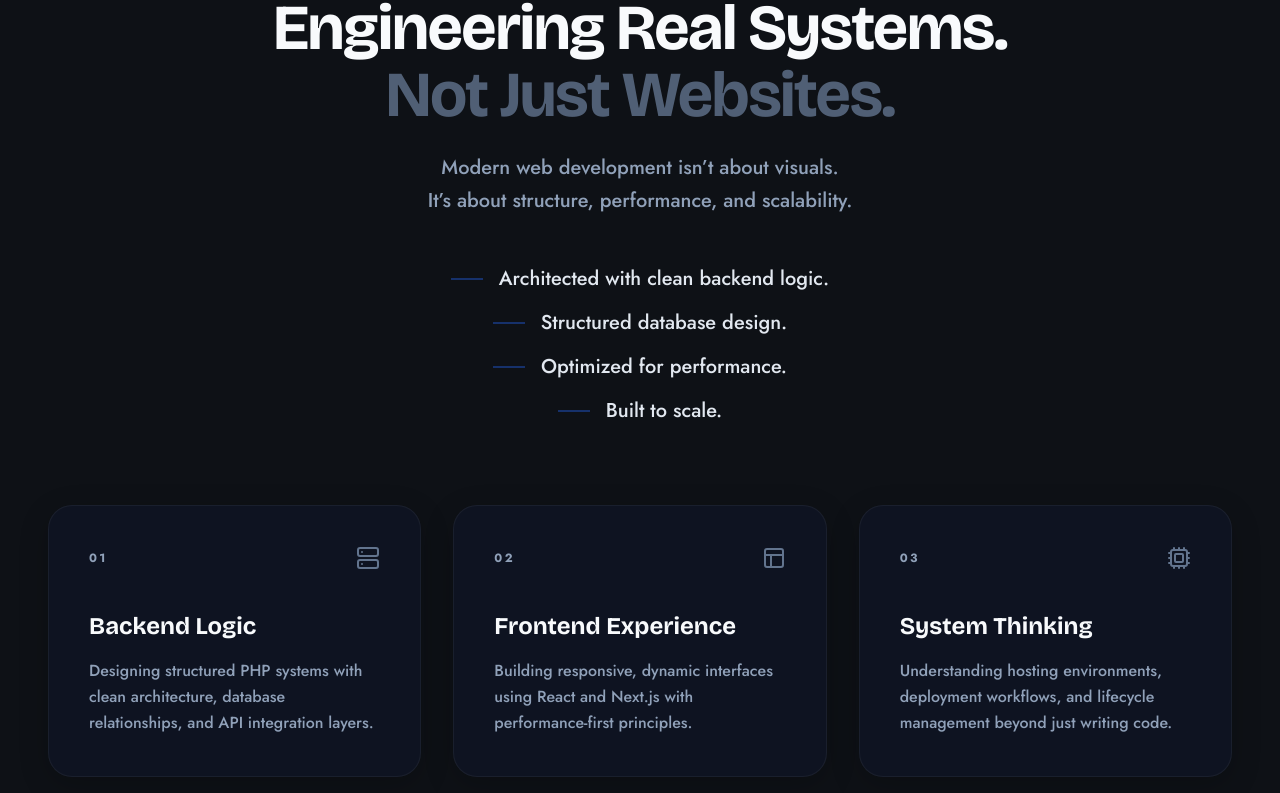
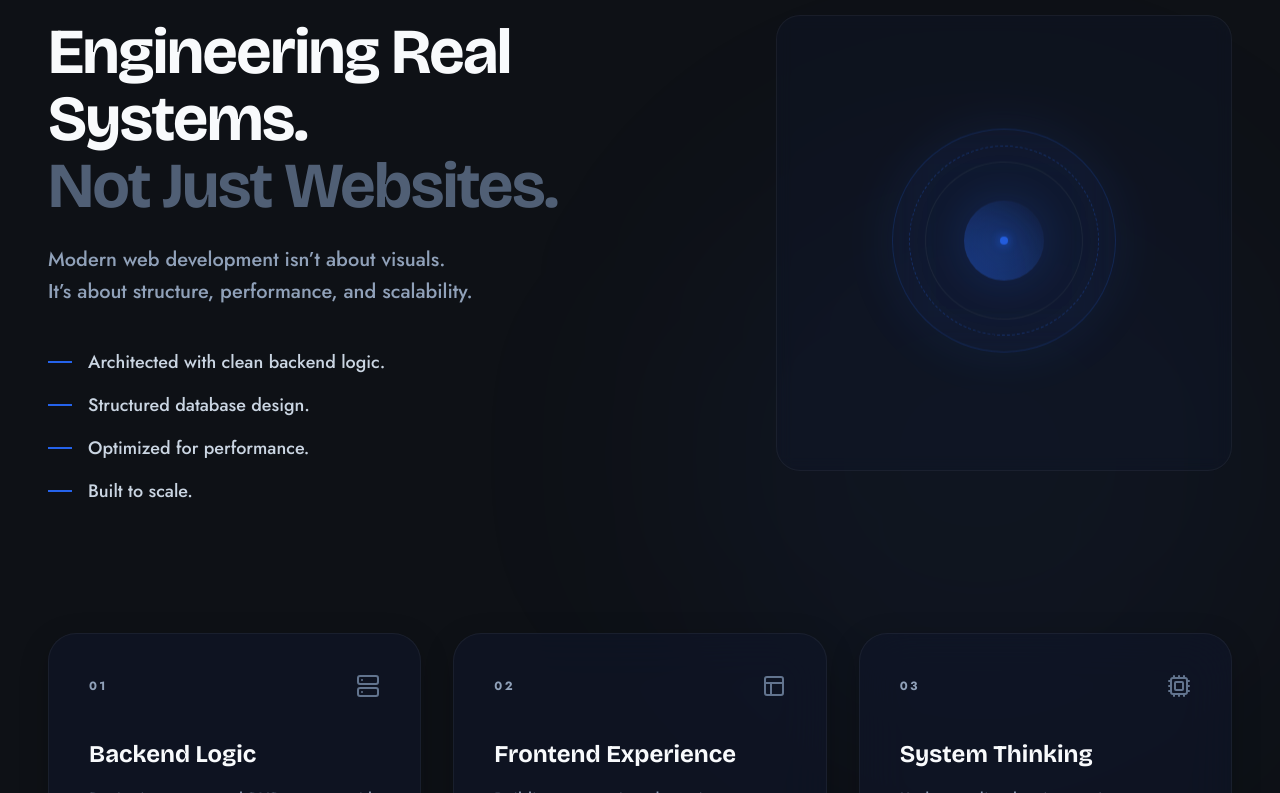
Before and after one commit to KunalBose2772/kunal, a Next.js app: page / in a window 1280 px wide. Shown: the part 947-1740 px from the top of the page. Built offline with nearby package versions, Linux system fonts and the light colour scheme.

Commit message:
refactor(about): implement asymmetric tension layout, staggered highlight animation, and isolated system visualization

```diff
--- a/components/About.js
+++ b/components/About.js
@@ -40,20 +40,11 @@ const staggerContainer = {
 };
 
 const textReveal = {
-    hidden: { opacity: 0, filter: "blur(8px)", y: 20 },
+    hidden: { opacity: 0, filter: "blur(8px)", y: 10 },
     visible: {
         opacity: 1,
         filter: "blur(0px)",
         y: 0,
-        transition: { duration: 0.8, ease: [0.22, 1, 0.36, 1] }
-    },
-};
-
-const statReveal = {
-    hidden: { opacity: 0, x: -20 },
-    visible: {
-        opacity: 1,
-        x: 0,
         transition: { duration: 0.8, ease: [0.22, 1, 0.36, 1] }
     },
 };
@@ -68,55 +59,124 @@ const cardReveal = {
     },
 };
 
+// Custom Highlight Animation
+const HighlightItem = ({ text }) => {
+    return (
+        <motion.div
+            className="flex items-center gap-4 text-base md:text-[18px] font-medium text-slate-700 dark:text-slate-300"
+        >
+            <motion.span
+                variants={{
+                    hidden: { scaleX: 0, opacity: 0 },
+                    visible: { scaleX: 1, opacity: 1, transition: { duration: 0.6, ease: [0.22, 1, 0.36, 1] } }
+                }}
+                className="w-6 h-[2px] bg-brand-accent block origin-left flex-shrink-0"
+            />
+            <motion.span
+                variants={{
+                    hidden: { opacity: 0, x: -10 },
+                    visible: { opacity: 1, x: 0, transition: { duration: 0.6, ease: [0.22, 1, 0.36, 1] } }
+                }}
+            >
+                {text}
+            </motion.span>
+        </motion.div>
+    );
+};
+
 export default function About() {
     return (
-        <section id="about" className="relative min-h-screen py-24 border-t border-slate-200/10 z-10 flex items-center overflow-hidden">
-            {/* Background elements */}
-            <div className="absolute inset-0 pointer-events-none blueprint-grid opacity-30 dark:opacity-60 z-0" />
-            <div className="absolute inset-0 w-full h-[2px] pointer-events-none scan-line z-0" />
+        <section id="about" className="relative min-h-screen py-24 lg:py-32 border-t border-slate-200/10 z-10 flex items-center overflow-hidden">
+            {/* Background glow global */}
+            <div className="absolute right-0 top-1/2 -translate-y-1/2 w-[600px] h-[600px] bg-brand-accent/5 rounded-full blur-[120px] pointer-events-none" />
 
-            {/* Container - max-w-7xl (1280px) and centered */}
-            <div className="max-w-7xl w-full mx-auto px-6 md:px-12 relative z-10 flex flex-col items-center">
+            {/* Container - max-w-7xl (1280px) */}
+            <div className="max-w-[1280px] w-full mx-auto px-6 md:px-12 relative z-10 flex flex-col gap-20 lg:gap-32">
 
-                {/* Top Text Content */}
+                {/* Asymmetric Top Block */}
+                <div className="grid grid-cols-1 lg:grid-cols-12 gap-12 lg:gap-16 items-center">
+
+                    {/* Left Side (60%) */}
                     <motion.div
-                    className="flex flex-col items-center text-center max-w-4xl mb-16 md:mb-20"
+                        className="lg:col-span-7 flex flex-col items-start text-left"
                         initial="hidden"
                         whileInView="visible"
                         viewport={{ once: true, margin: "-100px" }}
                         variants={staggerContainer}
                     >
-                    <motion.span variants={textReveal} className="text-brand-accent font-semibold tracking-widest uppercase text-xs md:text-sm mb-6 block">
+                        <motion.span variants={textReveal} className="text-brand-accent font-semibold tracking-widest uppercase text-xs md:text-sm mb-4 block">
                             WHAT I ACTUALLY BUILD
                         </motion.span>
 
-                    <motion.h2 variants={textReveal} className="text-[clamp(40px,5vw,72px)] leading-[1.05] font-heading font-bold text-foreground mb-6 tracking-tight">
+                        <motion.h2 variants={textReveal} className="text-[clamp(36px,5vw,64px)] leading-[1.05] font-heading font-bold text-foreground mb-6 tracking-tight">
                             Engineering Real Systems.<br />
                             <span className="text-slate-400 dark:text-slate-500 opacity-80">Not Just Websites.</span>
                         </motion.h2>
 
-                    <motion.p variants={textReveal} className="text-slate-600 dark:text-slate-400 text-lg md:text-xl font-medium max-w-2xl leading-relaxed mb-12">
+                        <motion.p variants={textReveal} className="text-slate-600 dark:text-slate-400 text-lg md:text-xl font-medium max-w-xl leading-relaxed mb-10">
                             Modern web development isn’t about visuals.<br className="hidden md:block" />
                             It’s about structure, performance, and scalability.
                         </motion.p>
 
                         {/* Animated Highlight Statements */}
                         <motion.div
-                        className="flex flex-col items-center gap-4"
+                            className="flex flex-col items-start gap-4"
                             variants={staggerContainer}
                         >
                             {HIGHLIGHTS.map((item, index) => (
-                            <motion.div
-                                key={index}
-                                variants={statReveal}
-                                className="flex items-center gap-4 text-base md:text-xl font-medium text-slate-800 dark:text-slate-200"
-                            >
-                                <span className="w-8 h-[2px] bg-brand-accent/40 block" />
-                                <span>{item}</span>
-                            </motion.div>
+                                <HighlightItem key={index} text={item} />
                             ))}
                         </motion.div>
                     </motion.div>
+
+                    {/* Right Side (40%) - Subtley Parallax System Vis */}
+                    <motion.div
+                        className="lg:col-span-5 relative w-full aspect-square md:aspect-[4/3] lg:aspect-square flex items-center justify-center pointer-events-none"
+                        initial={{ opacity: 0, x: 20 }}
+                        whileInView={{ opacity: 1, x: 0 }}
+                        viewport={{ once: true, margin: "-100px" }}
+                        transition={{ duration: 1.2, ease: [0.22, 1, 0.36, 1], delay: 0.2 }}
+                        style={{ perspective: 1000 }}
+                    >
+                        {/* Visual Container */}
+                        <div className="absolute inset-0 rounded-3xl border border-slate-200/50 dark:border-white/5 bg-slate-50/50 dark:bg-slate-900/40 backdrop-blur-sm overflow-hidden flex items-center justify-center">
+
+                            {/* Internal Grids and Scanline local to the viz */}
+                            <div className="absolute inset-0 blueprint-grid opacity-30 dark:opacity-60" />
+                            <div className="absolute inset-0 w-[200%] h-[2px] scan-line" />
+
+                            {/* Floating Parallax Geometry */}
+                            <motion.div
+                                animate={{
+                                    y: [-15, 15, -15],
+                                    rotateX: [3, -3, 3],
+                                    rotateY: [-3, 3, -3]
+                                }}
+                                transition={{ duration: 8, repeat: Infinity, ease: "linear" }}
+                                className="relative z-10 w-48 h-48 md:w-56 md:h-56 rounded-full border border-brand-accent/20 bg-brand-accent/5 backdrop-blur-xl shadow-[0_0_50px_rgba(37,99,235,0.1)] flex items-center justify-center"
+                            >
+                                {/* Inner rotating dashed rings */}
+                                <motion.div
+                                    animate={{ rotate: 360 }}
+                                    transition={{ duration: 24, repeat: Infinity, ease: "linear" }}
+                                    className="absolute inset-4 rounded-full border-[1.5px] border-brand-accent/30 border-dashed"
+                                />
+                                <motion.div
+                                    animate={{ rotate: -360 }}
+                                    transition={{ duration: 32, repeat: Infinity, ease: "linear" }}
+                                    className="absolute inset-8 rounded-full border border-slate-300 dark:border-white/10 opacity-50"
+                                />
+
+                                {/* Core core pulse */}
+                                <div className="relative w-16 h-16 md:w-20 md:h-20 bg-gradient-to-tr from-brand-accent/40 to-transparent rounded-full flex items-center justify-center">
+                                    <div className="absolute w-full h-full bg-brand-accent/20 blur-xl rounded-full" />
+                                    <div className="w-2 h-2 rounded-full bg-brand-accent animate-pulse shadow-[0_0_10px_rgba(37,99,235,1)]" />
+                                </div>
+                            </motion.div>
+                        </div>
+                    </motion.div>
+
+                </div>
 
                 {/* 3-Column Visual Block */}
                 <motion.div
@@ -134,11 +194,11 @@ export default function About() {
                                 y: -8,
                                 transition: { duration: 0.3, ease: "easeOut" }
                             }}
-                            className="bg-white/40 dark:bg-slate-900/60 p-8 md:p-10 rounded-[24px] border border-slate-200/60 dark:border-white/5 backdrop-blur-xl shadow-[0_8px_30px_rgba(0,0,0,0.04)] dark:shadow-[0_8px_30px_rgba(0,0,0,0.2)] hover:shadow-[0_20px_40px_rgba(37,99,235,0.08)] dark:hover:shadow-[0_20px_40px_rgba(37,99,235,0.15)] group relative overflow-hidden transition-all duration-300"
+                            className="bg-white/40 dark:bg-slate-900/60 p-8 md:p-10 rounded-[28px] border border-slate-200/60 dark:border-white/5 backdrop-blur-xl shadow-[0_4px_24px_rgba(0,0,0,0.02)] dark:shadow-[0_8px_30px_rgba(0,0,0,0.2)] hover:shadow-[0_20px_40px_rgba(37,99,235,0.08)] dark:hover:shadow-[0_20px_40px_rgba(37,99,235,0.15)] group relative overflow-hidden transition-all duration-300"
                             style={{ transformStyle: 'preserve-3d', transform: 'translateZ(20px)' }}
                         >
                             {/* Subtle hover pulse border effect inner */}
-                            <div className="absolute inset-0 rounded-[24px] border border-brand-accent/0 group-hover:border-brand-accent/30 transition-colors duration-500 pointer-events-none" />
+                            <div className="absolute inset-0 rounded-[28px] border border-brand-accent/0 group-hover:border-brand-accent/30 transition-colors duration-500 pointer-events-none" />
                             {/* Internal glow top-left */}
                             <div className="absolute -top-24 -left-24 w-48 h-48 bg-brand-accent/20 rounded-full blur-[60px] opacity-0 group-hover:opacity-100 transition-opacity duration-700 pointer-events-none" />
 
@@ -154,7 +214,7 @@ export default function About() {
                             <h3 className="text-xl md:text-2xl font-heading font-bold text-foreground mb-4 relative z-10 group-hover:text-brand-accent transition-colors duration-500">
                                 {card.title}
                             </h3>
-                            <p className="text-slate-600 dark:text-slate-400 leading-relaxed text-sm md:text-base relative z-10 font-medium">
+                            <p className="text-slate-600 dark:text-slate-400 leading-relaxed text-sm md:text-base relative z-10 font-medium tracking-wide">
                                 {card.description}
                             </p>
                         </motion.div>
```
Lines whose indentation alone changed are shown as unchanged.
